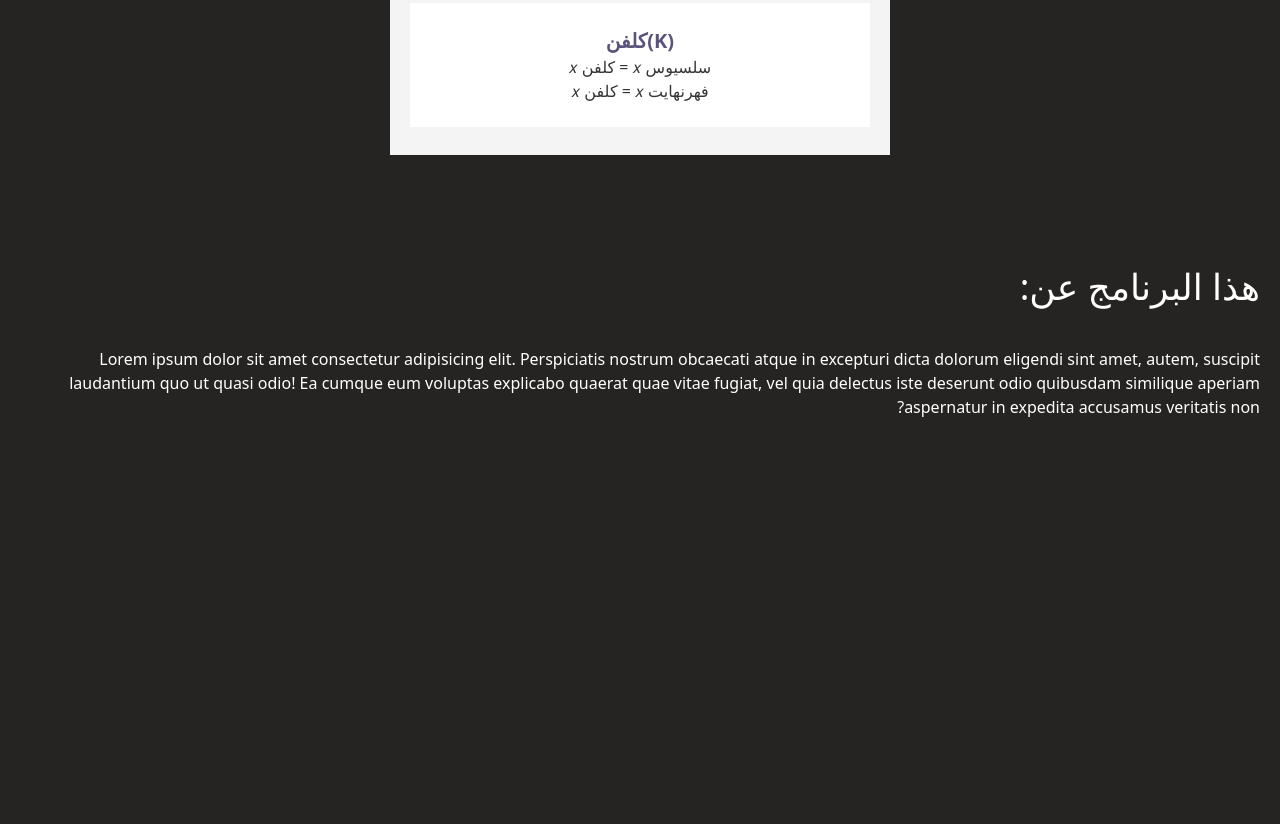
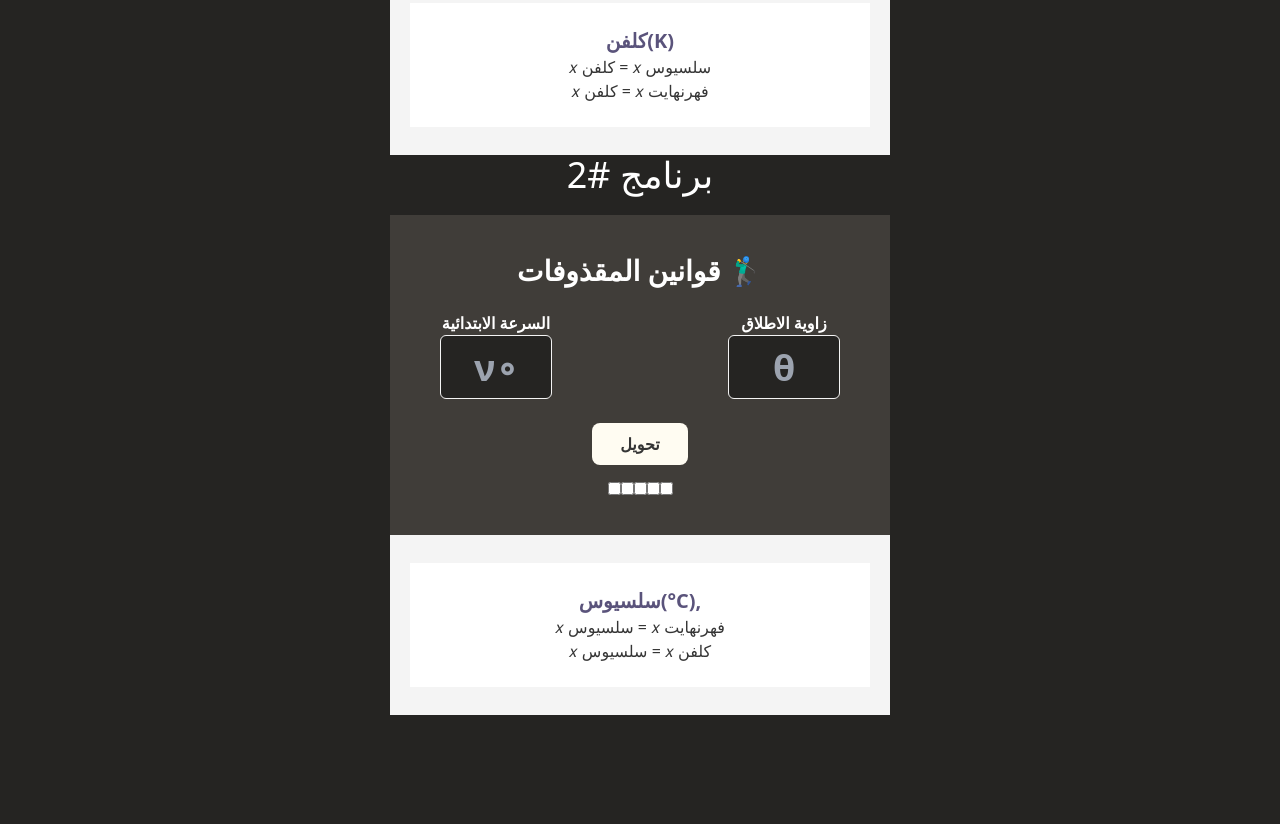
Before and after one commit to D-Yusuf/PhysicsProject2-Heat, a website built with Vite: page app/index.html in a window 1280 px wide. Shown: the part 946-1770 px from the top of the page. Built offline with nearby package versions, Linux system fonts and the light colour scheme.

Commit message:
adding second app

```diff
--- a/app/index.html
+++ b/app/index.html
@@ -18,9 +18,11 @@
     ></script>
     <!--// FONT AWSOME //-->
   </head>
-  <body class="overflow-x-hidden bg-black-grey  py-1 text-white">
+  <body class="overflow-x-hidden bg-black-grey py-1 text-white">
     <!-- NAVBAR -->
-    <nav class="z-10 sticky block bg-black-grey top-0 rounded-sm sm:mx-1 max-w-screen">
+    <nav
+      class="z-10 sticky block bg-black-grey top-0 rounded-sm sm:mx-1 max-w-screen"
+    >
       <div class="flex flex-row items-center text-center justify-between">
         <!-- Logo -->
         <div class="w-20 lg:w-24 xl:w-28">
@@ -36,11 +38,21 @@
             class="flex justify-around md:flex-row"
             dir="rtl"
           >
-            <li class="lg:mx-8 xl:mx-12 mx-4"><a href="#main">الصفحة الرئيسية</a></li>
-            <li class="lg:mx-8 xl:mx-12 mx-4"><a href="#about">عن الموقع</a></li>
-            <li class="lg:mx-8 xl:mx-12 mx-4"><a href="https://itch.io">العب</a></li>
-            <li class="lg:mx-8 xl:mx-12 mx-4"><a href="#contact">تواصل معنا</a></li>
-            <li class="lg:mx-8 xl:mx-12 mx-4"><a href="./src/code.html">QrCode</a></li>
+            <li class="lg:mx-8 xl:mx-12 mx-4">
+              <a href="#main">الصفحة الرئيسية</a>
+            </li>
+            <li class="lg:mx-8 xl:mx-12 mx-4">
+              <a href="#about">عن الموقع</a>
+            </li>
+            <li class="lg:mx-8 xl:mx-12 mx-4">
+              <a href="https://itch.io">العب</a>
+            </li>
+            <li class="lg:mx-8 xl:mx-12 mx-4">
+              <a href="#contact">تواصل معنا</a>
+            </li>
+            <li class="lg:mx-8 xl:mx-12 mx-4">
+              <a href="./src/code.html">QrCode</a>
+            </li>
           </ul>
         </div>
         <!--// Normal menu //-->
@@ -103,7 +115,8 @@
     <div class="container w-full mx-[auto] p-5">
       <!-- APPS -->
       <div id="main" class="grow min-h-screen pt-36 text-center">
-        <!-- CALCULATOR -->
+        <!-- HEAT UNITS CALCULATOR -->
+        <div>
           <h1 class="text-4xl">برنامج #1</h1>
           <div
             class="container mt-5 mx-auto text-center max-w-[500px] text-white"
@@ -158,8 +171,104 @@
             <!--// MAIN //-->
           </div>
         </div>
-      <!--// CALCULATOR //-->
+        <!--// HEAT UNITS CALCULATOR //-->
 
+        <!-- PROJECTILE MOTION CALCULATOR -->
+        <div>
+          <h1 class="text-4xl">برنامج #2</h1>
+          <div
+            class="container mt-5 mx-auto text-center max-w-[500px] text-white"
+          >
+            <!-- HEADER -->
+            <header
+              class="font-bold flex flex-col items-center bg-brownish-gray max-w-full  py-[34px] px-[50px]"
+            >
+
+            <h1 class="text-[28px]">قوانين المقذوفات 🏌️‍♂️</h1>
+            <!-- Inputs -->
+            <div class="flex w-full justify-between mt-5">
+                <div class="flex flex-col">
+                  <label for="initial-velocity" class=""
+                    >السرعة الابتدائية</label
+                  >
+                  <input
+                    id="initial-velocity"
+                    placeholder="ν∘"
+                    type="number"
+                    autocomplete="off"
+                    class="bg-black-grey border border-main rounded-md text-4xl text-center px-0 w-28 h-16"
+                    min="0"
+                  />
+                </div>
+                <div class="flex flex-col">
+                  <label for="throw-angle" class="">زاوية الاطلاق</label>
+                  <input
+                    id="throw-angle"
+                    placeholder="θ"
+                    type="number"
+                    autocomplete="off"
+                    class="bg-black-grey border border-main rounded-md text-4xl text-center px-0 w-28 h-16"
+                    min="0"
+                  />
+                </div>
+              </div>
+              <!--// Inputs //-->
+              <button
+              class="bg-off-white text-info py-[9px] px-7 rounded-lg mt-6"
+              >
+              تحويل
+            </button>
+            <!-- OUTPUT CHOICES -->
+            <div id="output-choices" class="mt-3 flex">
+
+              <div>
+                <label for="max-height"></label>
+                <input type="checkbox" name="output" id="max-height">
+              </div>
+
+              <div>
+                <label for=""></label>
+                <input type="checkbox" name="output" id="max-height-time">
+              </div>
+
+              <div>
+                <label for=""></label>
+                <input type="checkbox" name="output" id="range">
+              </div>
+
+              <div>
+                <label for=""></label>
+                <input type="checkbox" name="output" id="horizontal-speed">
+              </div>
+
+              <div>
+                <label for=""></label>
+                <input type="checkbox" name="output" id="path-equation">
+              </div>
+
+            </div>
+            <!--// OUTPUT CHOICES //-->
+            </header>
+            <!--// HEADER //-->
+
+            <!-- MAIN -->
+            <main class="bg-main max-w-full px-5 py-7 grid gap-y-5">
+              <div class="bg-white p-6">
+                <h2 class="text-xl text-title font-bold">سلسيوس(°C),</h2>
+                <p class="text-info">
+                  𝑥 سلسيوس = 𝑥 فهرنهايت <br />
+                  𝑥 سلسيوس = 𝑥 كلفن
+                </p>
+              </div>
+            </main>
+            <!--// MAIN //-->
+          </div>
+        </div>
+
+        <!--// PROJECTILE MOTION CALCULATOR //-->
+      </div>
+
+      <!-- ABOUT WEBSITE -->
       <div
         id="about"
         dir="rtl"
@@ -175,7 +284,9 @@
           veritatis non?
         </p>
       </div>
+      <!--// ABOUT WEBSITE //-->
     </div>
+
     <!--// CONTAINER //-->
     <!-- CONTACT US -->
     <div
@@ -187,7 +298,9 @@
       <!-- SOCIAL MEDIA ACCOUNTS -->
       <ul class="flex self-start items-center justify-center">
         <li id="linkedin" class="md:mx-5 mx-3 lg:mx-7">
-          <a target="_blank" href="https://www.linkedin.com/in/yusuf-alnasiri-4b4546238/"
+          <a
+            target="_blank"
+            href="https://www.linkedin.com/in/yusuf-alnasiri-4b4546238/"
             ><i class="fa-brands fa-linkedin hover:text-gray-white text-4xl"></i
           ></a>
         </li>
@@ -215,11 +328,19 @@
       <!-- Extras -->
       <div dir="rtl" class="flex absolute md:text-lg text-base top-1 right-1">
         صنع طلاب الريادة&nbsp;
-            <a class="underline text-blue-500 ring ring-blue-600 rounded-md" href="">
+        <a
+          class="underline text-blue-500 ring ring-blue-600 rounded-md"
+          href=""
+        >
           من هم؟
         </a>
       </div>
-          <p id="copyright" class="absolute md:text-sm text-[10px] bottom-1 right-1">Alreyada ©<span id="year">2020</span></p>
+      <p
+        id="copyright"
+        class="absolute md:text-sm text-[10px] bottom-1 right-1"
+      >
+        Alreyada ©<span id="year">2020</span>
+      </p>
       <!--// Extras //-->
     </div>
     <!--// CONTACT US //-->
```
Also changed, not shown: app/src/js/projectileMotion.js (added). Lines whose indentation alone changed are shown as unchanged.
